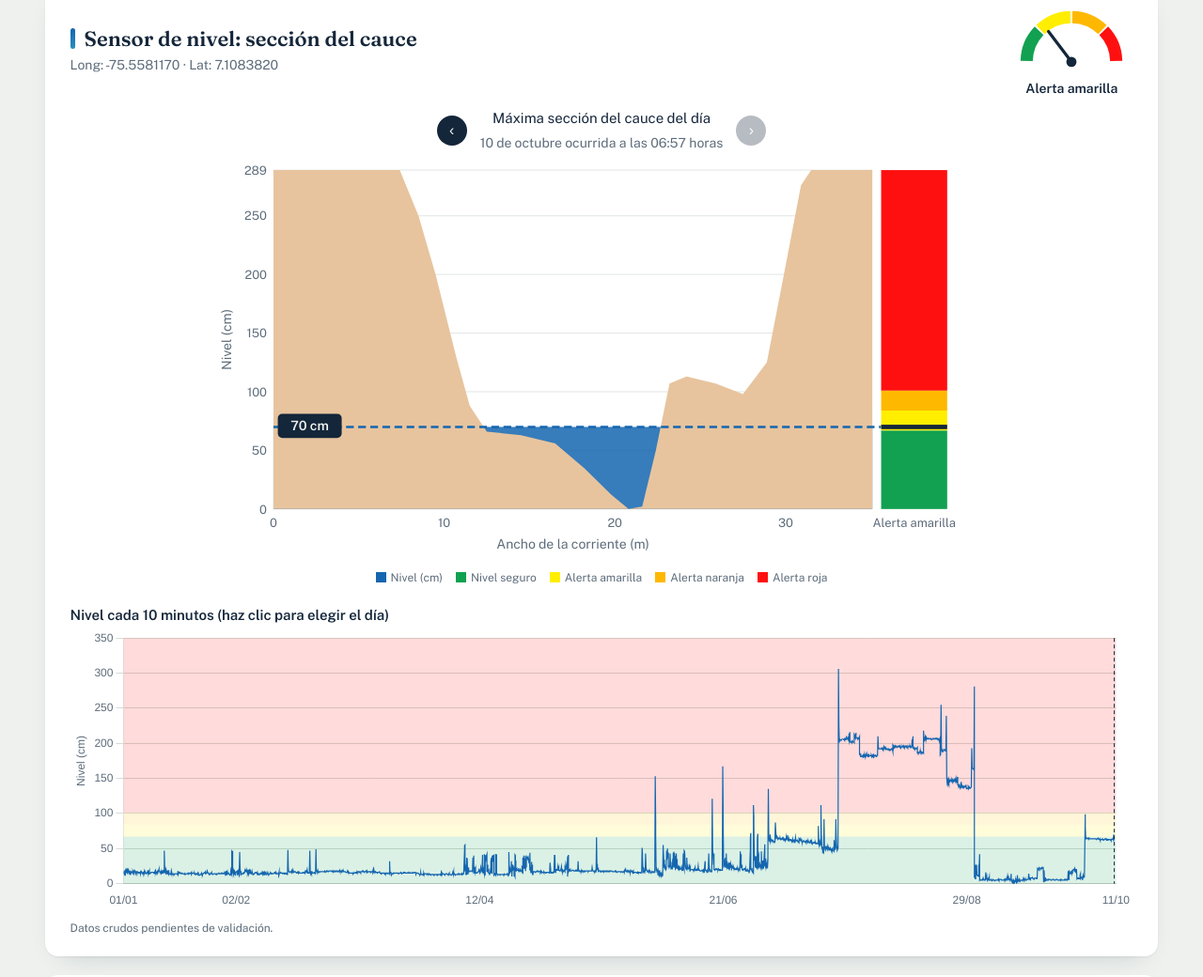
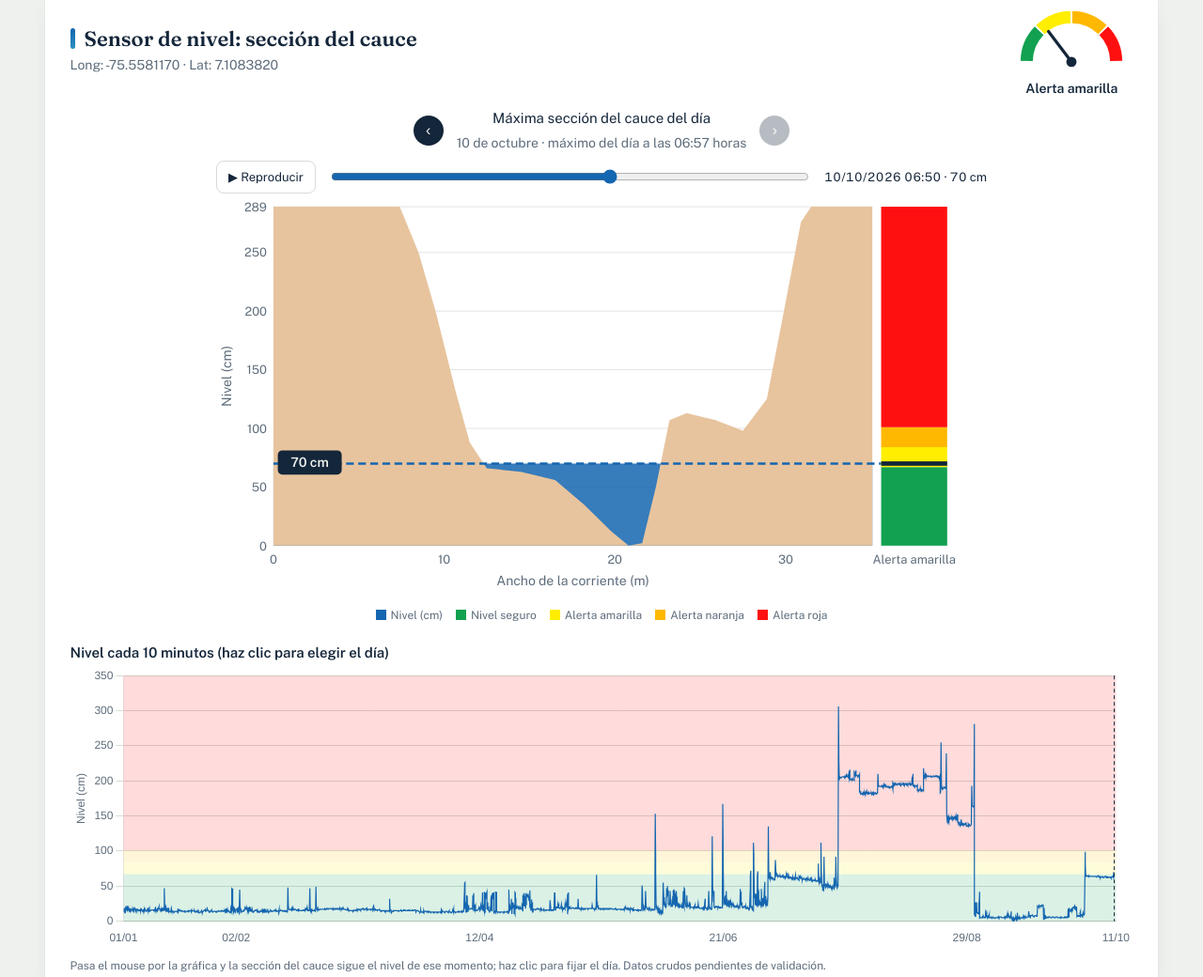
Before and after one commit to Esteban-cms/monitoreo-briceno, a plain HTML site: page index.html in a window 1280 px wide. Shown: the part 2955-3995 px from the top of the page at 94% size. Drawn offline with nearby package versions, Linux system fonts and the light colour scheme.

Commit message:
Add files via upload

```diff
--- a/index.html
+++ b/index.html
@@ -89,6 +89,9 @@ section>.top h2::before{content:"";width:5px;height:22px;border-radius:3px;backg
 .kpis div::after{content:"";position:absolute;left:16px;top:0;width:28px;height:3px;background:var(--water)}
 footer{padding:0 clamp(16px,4vw,48px) 40px;color:var(--mute);font-size:12px;text-align:center}
 @media(max-width:860px){.hgrid{grid-template-columns:1fr}.big{font-size:52px}}
+.scrub{display:flex;align-items:center;gap:14px;max-width:820px;margin:8px auto 0}
+.scrub input[type=range]{flex:1;accent-color:var(--water)}
+.scrub .t{font-size:13px;color:var(--ink);min-width:170px;text-align:right;font-variant-numeric:tabular-nums}
 </style>
 </head>
 <body>
@@ -168,11 +171,12 @@ footer{padding:0 clamp(16px,4vw,48px) 40px;color:var(--mute);font-size:12px;text
     <div><div>Máxima sección del cauce del día</div><div id="diaTxt" class="sub"></div></div>
     <button id="next" aria-label="Día siguiente">›</button>
   </div>
+  <div class="scrub"><button class="btn" id="play" aria-label="Reproducir el día">▶ Reproducir</button><input type="range" id="slider" min="0" max="143" value="0" aria-label="Hora del día"><span class="t" id="sliderT"></span></div>
   <svg id="sec" viewBox="0 0 700 370" role="img" aria-label="Sección transversal del cauce"></svg>
   <div class="leg"><span><i style="background:var(--water)"></i>Nivel (cm)</span><span><i style="background:#12a150"></i>Nivel seguro</span><span><i style="background:#ffee00"></i>Alerta amarilla</span><span><i style="background:#ffb800"></i>Alerta naranja</span><span><i style="background:#ff1010"></i>Alerta roja</span></div>
   <h3 style="margin-top:22px">Nivel cada 10 minutos (haz clic para elegir el día)</h3>
   <div class="chart"><canvas id="cNivel"></canvas></div>
-  <p class="note">Datos crudos pendientes de validación.</p>
+  <p class="note">Pasa el mouse por la gráfica y la sección del cauce sigue el nivel de ese momento; haz clic para fijar el día. Datos crudos pendientes de validación.</p>
 </section>
 
 <section id="equipos">
@@ -209,6 +213,7 @@ const sum = a => nn(a).reduce((x,y)=>x+y,0);
 const avg = a => {const v=nn(a);return v.length?sum(v)/v.length:null};
 function estado(v){const u=CFG.umbrales;return v>=u.roja?['Alerta roja',COL.r,3]:v>=u.naranja?['Alerta naranja',COL.o,2]:v>=u.amarilla?['Alerta amarilla',COL.y,1]:['Nivel seguro',COL.g,0]}
 
+function stop(){if(timer){clearInterval(timer);timer=null;$('play').textContent='▶ Reproducir'}}
 let N, D, L, R = [], dias = [], sel = 0, grp = 'd', charts = {};
 function mk(id, cfg){ if(charts[id]) charts[id].destroy(); return charts[id]=new Chart($(id), cfg) }
 function base(extra={}){const m=css('--mute'),l=css('--line');return {maintainAspectRatio:false,animation:false,interaction:{mode:'index',intersect:false},
@@ -222,7 +227,12 @@ function init(){
   $('desde').min=$('hasta').min=ini; $('desde').max=$('hasta').max=fin;
   const all=()=>{$('desde').value=ini;$('hasta').value=fin;update()};
   $('todo').onclick=all; $('desde').onchange=$('hasta').onchange=update;
-  $('prev').onclick=()=>{sel--;drawSec()}; $('next').onclick=()=>{sel++;drawSec()};
+  $('slider').oninput=applySlider;
+  $('play').onclick=()=>{ if(timer){stop();return}
+    $('play').textContent='⏸ Pausar';
+    timer=setInterval(()=>{const sl=$('slider'); if(+sl.value<+sl.max){sl.value=+sl.value+1;applySlider()}
+      else if(sel<dias.length-1){sel++;drawSec();$('slider').value=0;applySlider()} else stop()},60)};
+  $('prev').onclick=()=>{stop();sel--;drawSec()}; $('next').onclick=()=>{stop();sel++;drawSec()};
   document.querySelectorAll('.seg button').forEach(b=>b.onclick=()=>{document.querySelectorAll('.seg button').forEach(x=>x.setAttribute('aria-pressed',x===b));grp=b.dataset.g;drawRain()});
   matchMedia('(prefers-color-scheme:dark)').onchange=update;
   hero(); all();
@@ -349,12 +359,25 @@ function salud(){
 }
 
 /* ===== Sección transversal ===== */
+const lb=(arr,x)=>{let lo=0,hi=arr.length;while(lo<hi){const m=(lo+hi)>>1;if(arr[m]<x)lo=m+1;else hi=m}return lo};
+let cur={i0:0,i1:0}, timer=null;
 function drawSec(){
   sel=Math.max(0,Math.min(dias.length-1,sel));
   const day=dias[sel]; if(!day)return;
-  const [est]=estado(day.max); const [,dm,dd]=day.d.split('-');
-  $('diaTxt').textContent=`${+dd} de ${MES[+dm-1]} ocurrida a las ${day.hm} horas`;
+  const [,dm,dd]=day.d.split('-');
+  $('diaTxt').textContent=`${+dd} de ${MES[+dm-1]} · máximo del día a las ${day.hm} horas`;
   $('prev').disabled=sel<=0; $('next').disabled=sel>=dias.length-1;
+  cur.i0=lb(N.t,toMin(day.d)); cur.i1=lb(N.t,toMin(day.d)+1440);
+  const sl=$('slider'); sl.max=Math.max(0,cur.i1-cur.i0-1);
+  let im=cur.i0; for(let i=cur.i0;i<cur.i1;i++) if(N.max[i]>N.max[im]) im=i;
+  sl.value=im-cur.i0; applySlider();
+  if(charts.cNivel) charts.cNivel.update('none');
+}
+function applySlider(){const i=cur.i0+(+$('slider').value); if(i<N.t.length&&i<cur.i1) showPoint(i)}
+function showPoint(i){renderSec(N.max[i]); $('sliderT').textContent=`${fmtFull(N.t[i])} · ${N.max[i]} cm`}
+function renderSec(lv){
+  const day={max:lv};
+  const [est]=estado(day.max);
   drawGauge(day.max); $('gtxt').textContent=est;
   const X0=52,X1=596,Y0=12,Y1=320,BX=604,BW=60, sx=v=>X0+v/CFG.ancho*(X1-X0), sy=c=>Y1-Math.min(c,CFG.techo)/CFG.techo*(Y1-Y0);
   const ink=css('--ink'),mute=css('--mute'),line=css('--line'); let s='';
@@ -369,7 +392,6 @@ function drawSec(){
   for(const [a,b,c] of [[0,u.amarilla,COL.g],[u.amarilla,u.naranja,COL.y],[u.naranja,u.roja,COL.o],[u.roja,CFG.techo,COL.r]]) s+=`<rect x="${BX}" y="${sy(b)}" width="${BW}" height="${sy(a)-sy(b)}" fill="${c}"/>`;
   s+=`<rect x="${BX}" y="${sy(day.max)-2}" width="${BW}" height="4" fill="${ink}"/><text x="${BX+BW/2}" y="${Y1+16}" text-anchor="middle" font-size="11" fill="${mute}">${est}</text>`;
   $('sec').innerHTML=s;
-  if(charts.cNivel) charts.cNivel.update('none');
 }
 function drawGauge(v){
   const u=CFG.umbrales,[,,l]=estado(v),cx=60,cy=58,r=44,cols=[COL.g,COL.y,COL.o,COL.r],lo=[0,u.amarilla,u.naranja,u.roja],hi=[u.amarilla,u.naranja,u.roja,u.roja+50];
@@ -389,8 +411,10 @@ function drawNivel(){
   const bandas={id:'bandas',beforeDatasetsDraw(c){const {ctx,chartArea:A,scales:{y}}=c;ctx.save();
     [[0,u.amarilla,COL.g],[u.amarilla,u.naranja,COL.y],[u.naranja,u.roja,COL.o],[u.roja,1e4,COL.r]].forEach(([lo,hi,col])=>{const t=Math.max(A.top,y.getPixelForValue(hi)),bt=Math.min(A.bottom,y.getPixelForValue(lo));if(bt>t){ctx.fillStyle=col+'26';ctx.fillRect(A.left,t,A.right-A.left,bt-t)}});ctx.restore()}};
   const selDia={id:'selDia',afterDraw(c){const d=dias[sel];if(!d)return;const x=c.scales.x.getPixelForValue(toMin(d.d)+720),ctx=c.ctx;ctx.save();ctx.strokeStyle=css('--ink');ctx.setLineDash([4,3]);ctx.beginPath();ctx.moveTo(x,c.chartArea.top);ctx.lineTo(x,c.chartArea.bottom);ctx.stroke();ctx.restore()}};
+  $('cNivel').onmouseleave=applySlider;
   mk('cNivel',{type:'line',data:{datasets:[{label:'Nivel (cm)',data:pts,borderColor:css('--water'),borderWidth:1.2,pointRadius:0,pointHitRadius:6}]},plugins:[bandas,selDia],
    options:base({parsing:false,normalized:true,interaction:{mode:'nearest',intersect:false,axis:'x'},
+    onHover:(e,_,c)=>{if(!e.x)return;const v=c.scales.x.getValueForPixel(e.x),i=Math.min(N.t.length-1,Math.max(0,lb(N.t,v)));stop();showPoint(i)},
     onClick:(e,_,c)=>{const v=c.scales.x.getValueForPixel(e.x),i=dias.findIndex(d=>toMin(d.d)<=v&&v<toMin(d.d)+1440);if(i>=0){sel=i;drawSec()}},
     scales:{x:{type:'linear',min:a,max:b,ticks:{callback:fmtTick,color:m,maxTicksLimit:9},grid:{display:false}},y:{beginAtZero:true,title:{display:true,text:'Nivel (cm)',color:m},ticks:{color:m},grid:{color:css('--line')}}},
     plugins:{legend:{display:false},decimation:{enabled:true,algorithm:'min-max'},tooltip:{callbacks:{title:i=>fmtFull(i[0].parsed.x),label:i=>i.parsed.y+' cm'}}}})});
```
